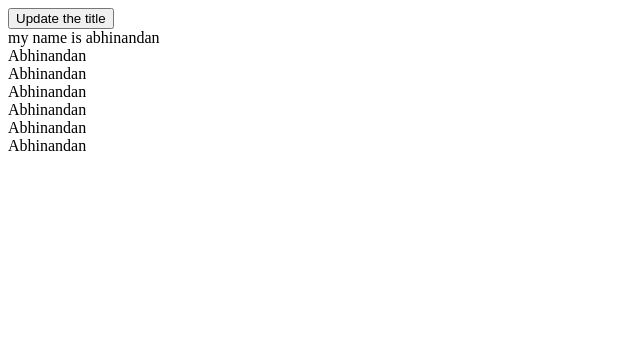
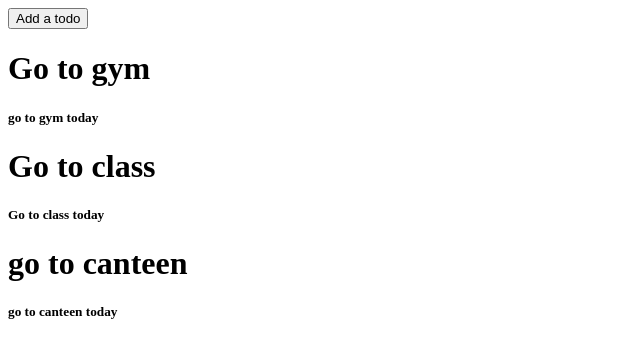
Before and after one commit to Abhinandan-Singh-Baghel/full_stack_todo, a React (Vite) app in the folder re-rendering/re-rendering/: page / in a window 1280 px wide. Shown: the top 358 px of the page, without its empty margins (0-640 px from the left). Built offline with nearby package versions, Linux system fonts and the light colour scheme.

Commit message:
Need for key

```diff
--- a/re-rendering/re-rendering/src/App.jsx
+++ b/re-rendering/re-rendering/src/App.jsx
@@ -5,36 +5,56 @@ import './App.css'
 
 function App(){
 
-  const [title , setTitle] = useState("my name is abhinandan");
+  const [todos , setTodos] = useState([{
+    id: 1,
+    title: "Go to gym",
+    description: "go to gym today"
+  },{
+    id: 2,
+    title: "Go to class",
+    description: "Go to class today"
+  },{
+    id: 3,
+    title: "go to canteen",
+    description: "go to canteen today"
+  }])
 
-  function updateTitle(){
-    setTitle("my name is "+ Math.random());
+  function addTodo(){
+    setTodos([...todos,{
+      id:4,
+      title: Math.random(),
+      description: Math.random()
+    }])
   }
-
 
   return (
     <div>
 
-      <button onClick={updateTitle}>Update the title</button>
-      <Header title = {title}></Header>
-      <Header title = "Abhinandan"></Header>
-      <Header title = "Abhinandan"></Header>
-      <Header title = "Abhinandan"></Header>
-      <Header title = "Abhinandan"></Header>
-      <Header title = "Abhinandan"></Header>
-      <Header title = "Abhinandan"></Header>
+      <button onClick={addTodo}>Add a todo</button>
+
+      {todos.map(todo => <Todo title={todo.title} description={todo.description} />)}
+
+
 
 
     </div>
   )
+
+
+}
+
+function Todo({title, description}){
+  return <div>
+    <h1>
+      {title}
+    </h1>
+    <h5>
+      {description}
+    </h5>
+  </div>
 }
 
 
-const Header = React.memo(function Header({title}){
-  return <div>
-    {title}
-  </div>
-})
 
 
 
```
